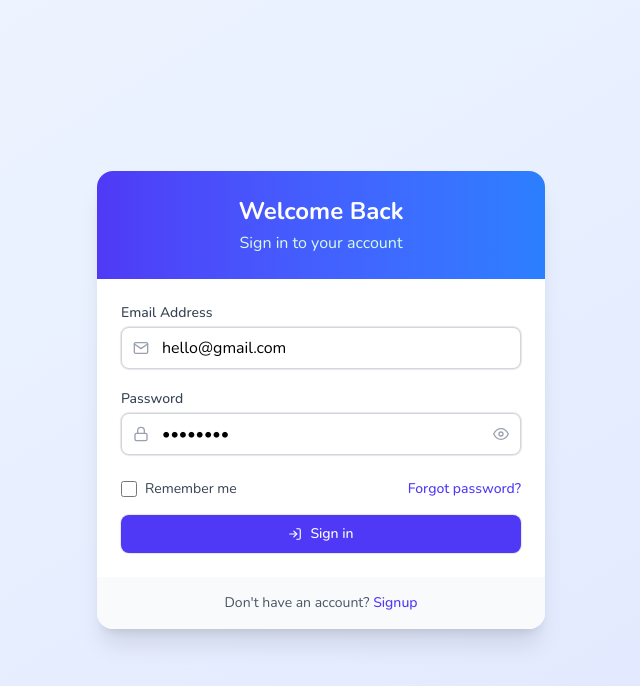
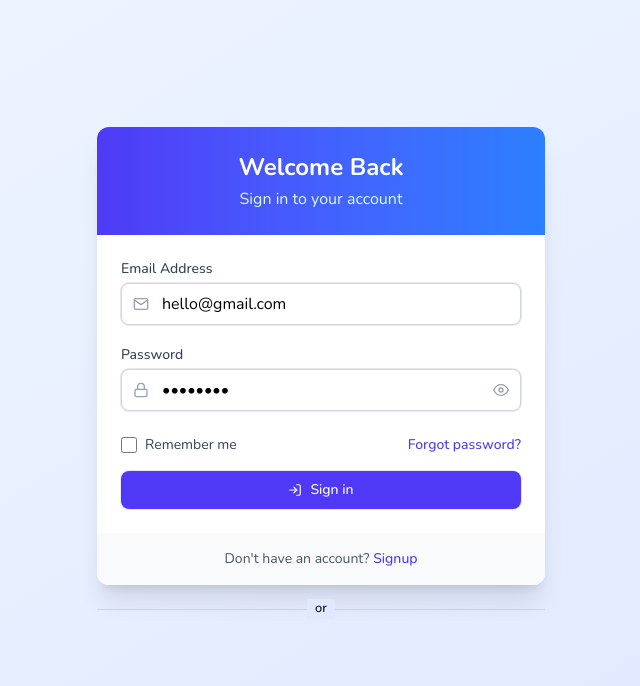
Before and after one commit to iamgourabtalukdar/my-drive-client, a React (Vite) app: page /login in a window 1280 px wide. Shown: the top 686 px of the page, without its empty margins (319-959 px from the left). Built offline with nearby package versions, Linux system fonts and the light colour scheme; no server answers.

Commit message:
Add -> Login with Google

```diff
--- a/package.json
+++ b/package.json
@@ -11,6 +11,7 @@
     "format": "prettier --write ."
   },
   "dependencies": {
+    "@react-oauth/google": "^0.12.2",
     "@tailwindcss/vite": "^4.1.12",
     "framer-motion": "^12.6.3",
     "react": "^19.1.1",
--- a/src/main.jsx
+++ b/src/main.jsx
@@ -5,10 +5,12 @@ import { BrowserRouter } from "react-router";
 import "./index.css";
 import { ThemeProvider } from "./contexts/ThemeContext";
 import { DriveProvider } from "./contexts/DriveContext";
+import { GoogleOAuthProvider } from "@react-oauth/google";
 
 const root = ReactDOM.createRoot(document.getElementById("root"));
 root.render(
   <StrictMode>
+    <GoogleOAuthProvider clientId={import.meta.env.VITE_GOOGLE_CLIENT_ID}>
       <BrowserRouter>
         <ThemeProvider>
           <DriveProvider>
@@ -16,5 +18,6 @@ root.render(
           </DriveProvider>
         </ThemeProvider>
       </BrowserRouter>
+    </GoogleOAuthProvider>
   </StrictMode>,
 );
--- a/src/pages/auth/Login.jsx
+++ b/src/pages/auth/Login.jsx
@@ -7,6 +7,7 @@ import useApi from "../../hooks/useApi";
 import authService from "../../services/authService";
 import useValidator from "../../hooks/useValidator";
 import loginValidationRules from "../../services/validationRules/login";
+import { GoogleLogin } from "@react-oauth/google";
 
 const Login = () => {
   const navigate = useNavigate();
@@ -16,6 +17,9 @@ const Login = () => {
   const { error, validate } = useValidator();
 
   const { loading: loginLoading, execute: login } = useApi(authService.login);
+  const { loading: loginWithGoogleLoading, execute: loginWithGoogle } = useApi(
+    authService.loginWithGoogle,
+  );
 
   const handleSubmit = async (e) => {
     e.preventDefault();
@@ -44,7 +48,7 @@ const Login = () => {
         transition={{ duration: 0.5 }}
         className="w-full max-w-md"
       >
-        <div className="overflow-hidden rounded-2xl bg-white shadow-xl">
+        <div className="overflow-hidden rounded-xl bg-white shadow-xl">
           {/* Header */}
           <div className="bg-gradient-to-r from-indigo-600 to-blue-500 p-6 text-center">
             <motion.h1
@@ -232,6 +236,26 @@ const Login = () => {
             </p>
           </motion.div>
         </div>
+        <div className="relative flex h-12 items-center justify-center">
+          <span className="absolute top-1/2 left-0 inline-block w-full border-t border-gray-500/20"></span>
+          <small className="relative z-10 bg-indigo-100 px-2 font-medium">
+            or
+          </small>
+        </div>
+        <div className="flex items-center justify-center">
+          <GoogleLogin
+            onSuccess={async ({ credential }) => {
+              await loginWithGoogle({ idToken: credential });
+              navigate("/drive/folder");
+            }}
+            onError={() => {
+              console.log("Login Failed");
+            }}
+            shape="rectangular"
+            theme="filled_blue"
+            useOneTap
+          />
+        </div>
       </motion.div>
     </div>
   );
--- a/src/services/authService.js
+++ b/src/services/authService.js
@@ -2,12 +2,15 @@ import apiClient from "./api";
 
 const authService = {
   // ######## signup
-  signup: (credentials) => {
-    return apiClient.post(`/auth/signup`, credentials);
+  signup: (credential) => {
+    return apiClient.post(`/auth/signup`, credential);
   },
   // ######## login
-  login: (credentials) => {
-    return apiClient.post(`/auth/login`, credentials);
+  login: (credential) => {
+    return apiClient.post(`/auth/login`, credential);
+  },
+  loginWithGoogle: (credential) => {
+    return apiClient.post(`/auth/login/google`, credential);
   },
   verifyLogin: () => {
     return apiClient.get(`/auth/verify`);
```
Also changed, not shown: 1 other file (tests, documents, lock files or other folders). Lines whose indentation alone changed are shown as unchanged.
